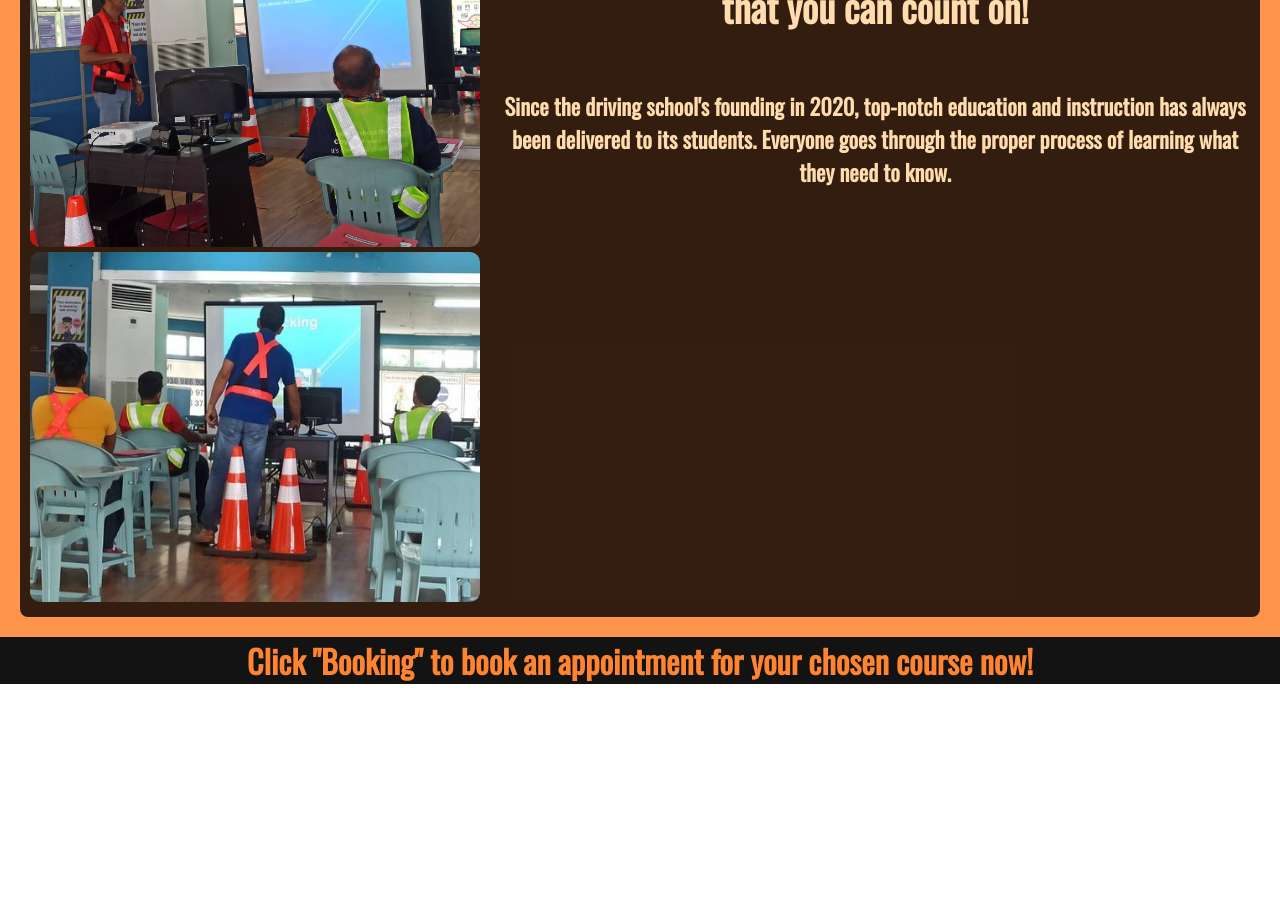
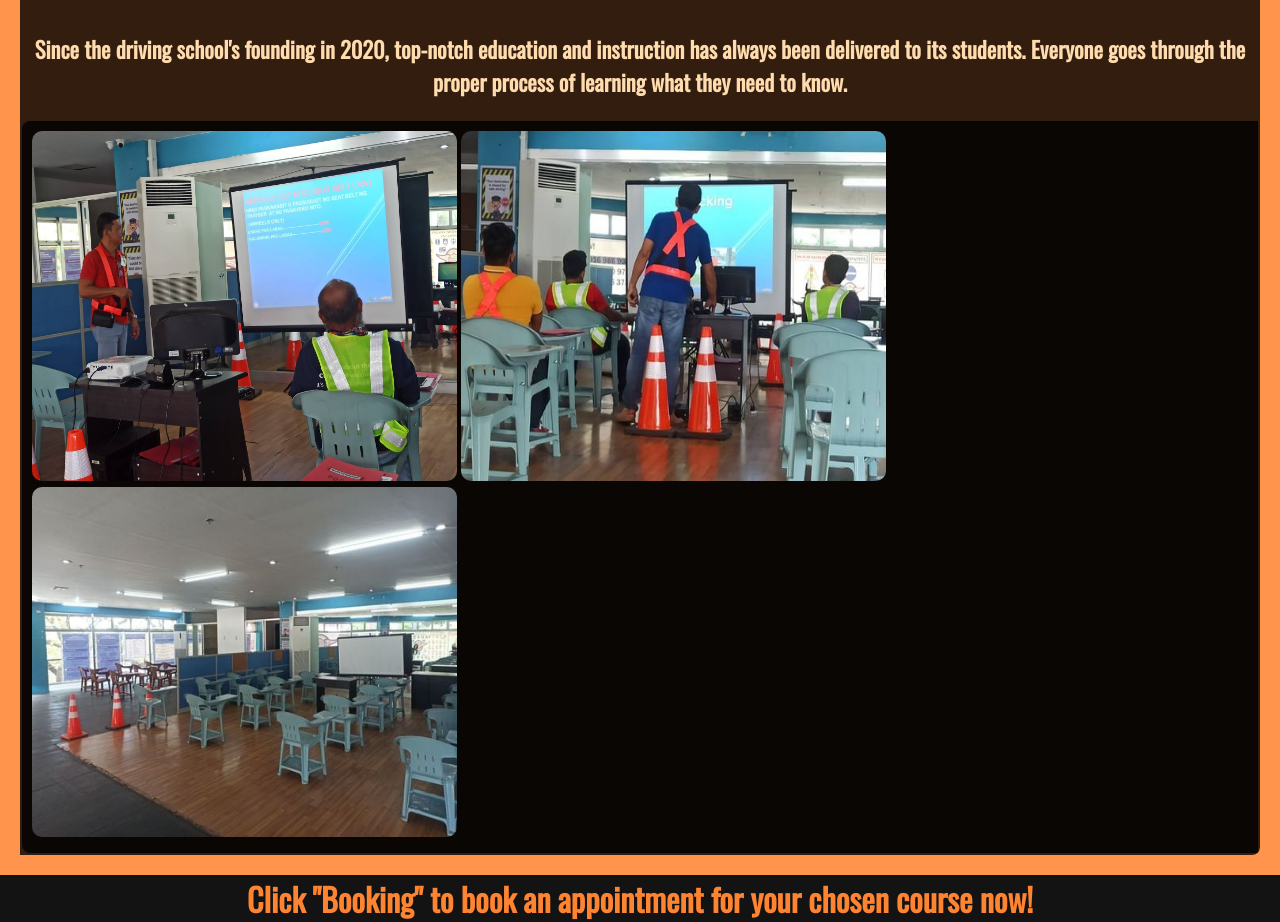
Before and after one commit to dongumayagay/kuya-wheels, a SvelteKit app: page / in a window 1280 px wide. Shown: the part 420-1342 px from the top of the page. Before the commit the page ends 1104 px from the top, so only its background shows below. Built offline with nearby package versions, Linux system fonts and the light colour scheme.

Commit message:
home page changes

```diff
--- a/src/routes/+page.svelte
+++ b/src/routes/+page.svelte
@@ -10,10 +10,7 @@
 <h1>WELCOME TO OUR OFFICIAL WEBSITE!</h1>
 
 <div id="Form1">
-	<div id="Picture1">
-		<img src="/proof2.jpg" alt="proof2" id="proof2">
-        <img src="/proof3.jpg" alt="proof3" id="proof3">
-	</div>
+
 	<div id="profileInfo">
 		<h2>
 			Kuya Wheels Driving School offers driving education that you can count on!
@@ -22,6 +19,11 @@
 			Since the driving school's founding in 2020, top-notch education and instruction has always been delivered to its students.
             Everyone goes through the proper process of learning what they need to know.
         </h3>
+		<div id="Pictures">
+			<img src="/proof2.jpg" alt="proof2" id="proof2">
+			<img src="/proof3.jpg" alt="proof3" id="proof3">
+			<img src="/proof4.jpg" alt="proof4" id="proof4">
+		</div>
 	</div>
 </div>
 
@@ -42,12 +44,17 @@
         text-align: center;
     }
     #proof2{
-		width: 450px;
+		width: 425px;
 		height: 350px;
         border-radius: 10px;
 	}
     #proof3{
-		width: 450px;
+		width: 425px;
+		height: 350px;
+        border-radius: 10px;
+	}
+	#proof4{
+		width: 425px;
 		height: 350px;
         border-radius: 10px;
 	}
@@ -57,7 +64,7 @@
 		display: flex;
 		flex-direction: row;
 	}
-	#profileInfo, #Picture1 {
+	#profileInfo, #Pictures {
 		background-color: rgba(0,0,0,0.8);
 	}
 	#profileInfo{
@@ -71,7 +78,7 @@
 		display: flex;
 		flex-direction: column;
 	}
-	#Picture1{
+	#Pictures{
         padding: 10px;
 		border-top-left-radius: 8px;
 		border-bottom-left-radius: 8px;
--- a/src/routes/aboutus/+page.svelte
+++ b/src/routes/aboutus/+page.svelte
@@ -133,11 +133,11 @@
 		font-size: 2em;
 	}
 	h5{
-		font-size: 1em;
+		font-size: 1.5em;
 	}
 	h6{
 		text-align: left;
-		font-size: 1em;
+		font-size: 1.4em;
 	}
 	hr {
 		border: 1px solid rgba(20, 20, 20, 0.7);
```
Also changed, not shown: static/proof4.jpg (added).
